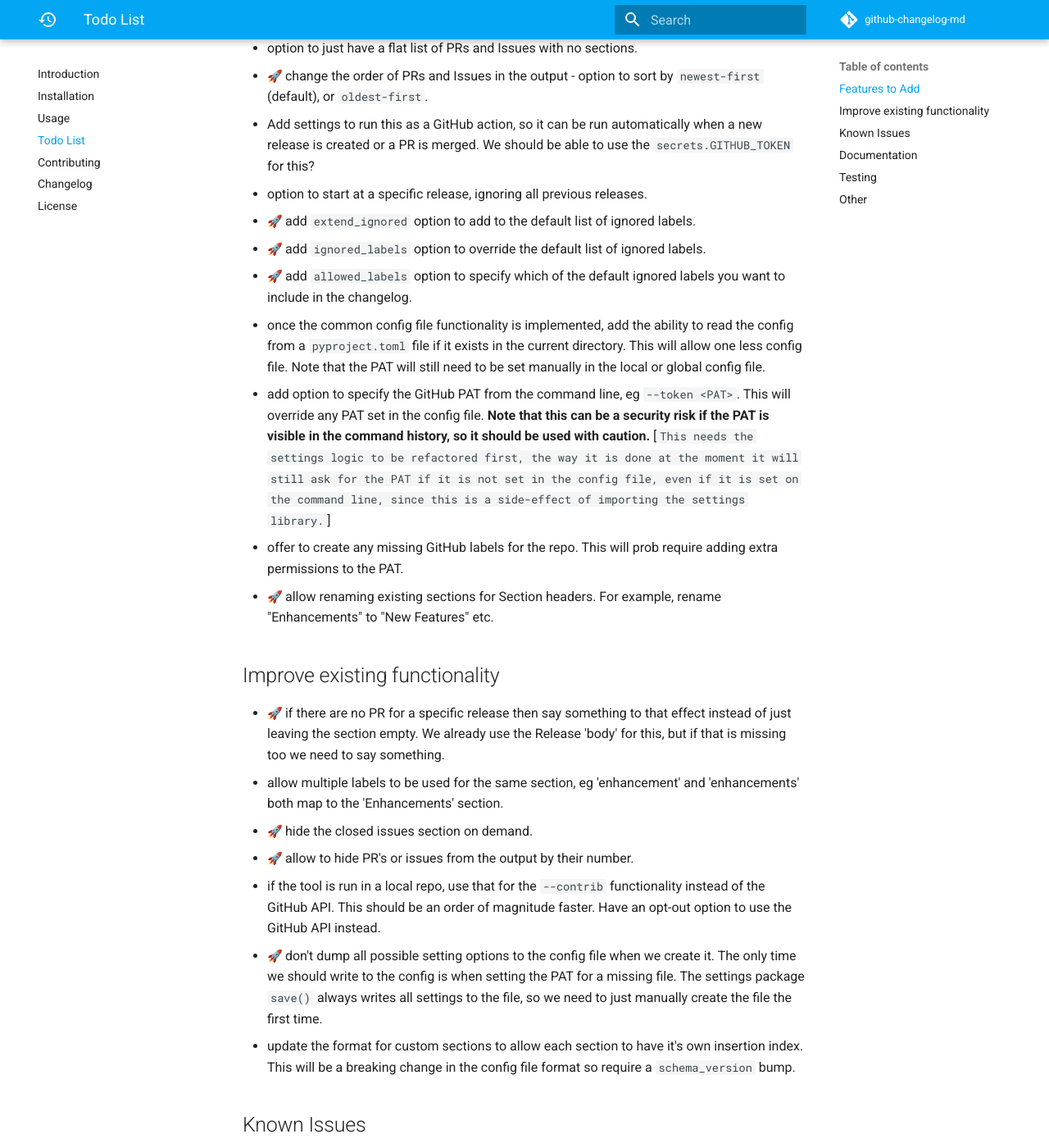
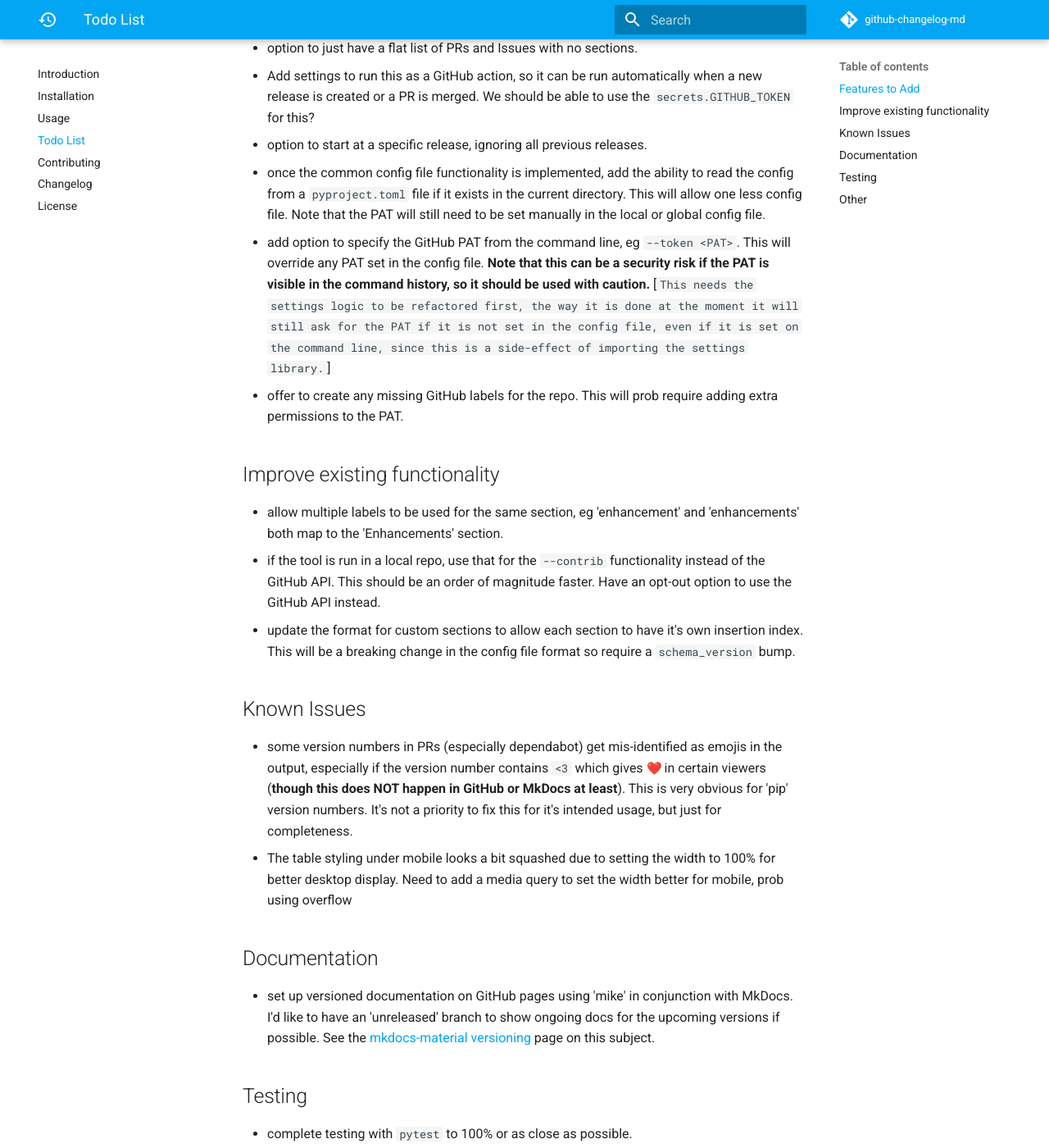
Before and after one commit to seapagan/github-changelog-md, an MkDocs documentation site: the page built from docs/todo_list.md, in a window 1280 px wide and 1400 px high, scrolled down 1314 px. Shown: the whole window at 82% size. Built offline with MkDocs 1.6.1 and Material for MkDocs 9.7.7, drawn with Linux system fonts in a browser that asks for light colours; emoji names are drawn with the system emoji font; comment, search, counter and statistics services are not loaded; some of the changed text lies outside the part shown.

Commit message:
prep for 0.6.0 release
Signed-off-by: Grant Ramsay <seapagan@gmail.com>

```diff
--- a/TODO.md
+++ b/TODO.md
@@ -47,18 +47,10 @@ in the next release.
 - dump markdown code for a specific release to the terminal, so it can be copy /
   pasted into other docs.
 - option to just have a flat list of PRs and Issues with no sections.
-- :rocket: change the order of PRs and Issues in the output - option to sort by
-  `newest-first` (default), or `oldest-first`.
 - Add settings to run this as a GitHub action, so it can be run automatically
   when a new release is created or a PR is merged. We should be able to use the
   `secrets.GITHUB_TOKEN` for this?
 - option to start at a specific release, ignoring all previous releases.
-- :rocket: add `extend_ignored` option to add to the default list of
-  ignored labels.
-- :rocket: add `ignored_labels` option to override the default list of ignored
-  labels.
-- :rocket: add `allowed_labels` option to specify which of the default ignored
-  labels you want to include in the changelog.
 - once the common config file functionality is implemented, add the ability to
   read the config from a `pyproject.toml` file if it exists in the current
   directory. This will allow one less config file. Note that the PAT will still
@@ -72,25 +64,14 @@ in the next release.
   line, since this is a side-effect of importing the settings library.`\]
 - offer to create any missing GitHub labels for the repo. This will prob require
   adding extra permissions to the PAT.
-- :rocket: allow renaming existing sections for Section headers. For example,
-  rename "Enhancements" to "New Features" etc.
 
 ## Improve existing functionality
 
-- :rocket: if there are no PR for a specific release then say something to that
-  effect instead of just leaving the section empty. We already use the Release
-  'body' for this, but if that is missing too we need to say something.
 - allow multiple labels to be used for the same section, eg 'enhancement'
   and 'enhancements' both map to the 'Enhancements' section.
-- :rocket: hide the closed issues section on demand.
-- :rocket: allow to hide PR's or issues from the output by their number.
 - if the tool is run in a local repo, use that for the `--contrib` functionality
   instead of the GitHub API. This should be an order of magnitude faster. Have
   an opt-out option to use the GitHub API instead.
-- :rocket: don't dump all possible setting options to the config file when we
-  create it. The only time we should write to the config is when setting the PAT
-  for a missing file. The settings package `save()` always writes all settings
-  to the file, so we need to just manually create the file the first time.
 - update the format for custom sections to allow each section to have it's own
   insertion index. This will be a breaking change in the config file format so
   require a `schema_version` bump.
--- a/pyproject.toml
+++ b/pyproject.toml
@@ -1,6 +1,6 @@
 [tool.poetry]
 name = "github-changelog-md"
-version = "0.5.1"
+version = "0.6.0"
 description = "Generate a Markdown Changelog from your Github repository."
 authors = ["Grant Ramsay <seapagan@gmail.com>"]
 readme = "README.md"
```
Also changed, not shown: other parts of TODO.md (+1 -1 lines), CHANGELOG.md (+9 -7 lines).
